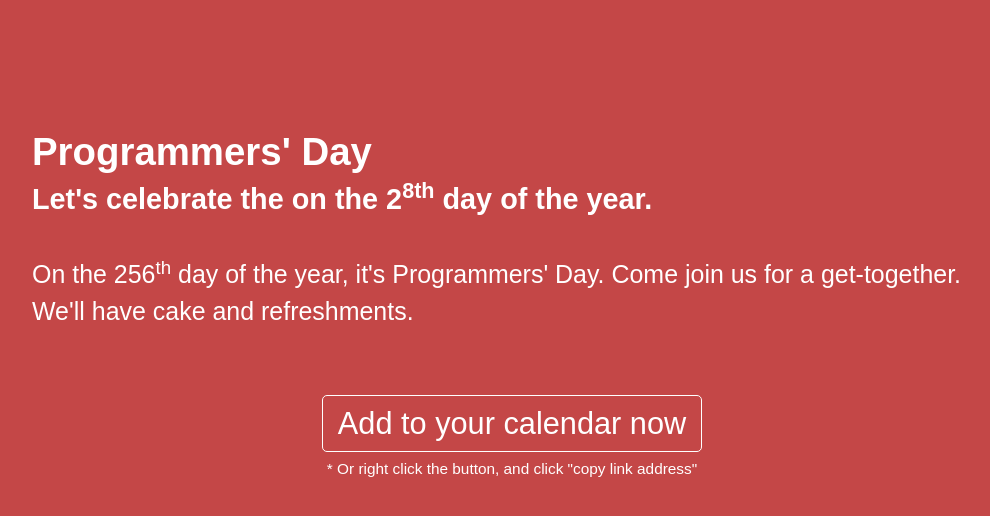
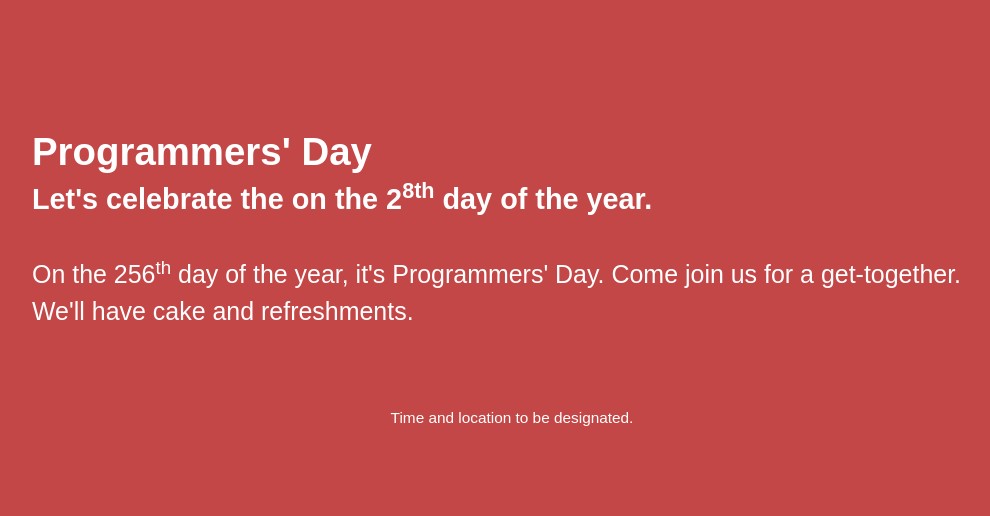
Before and after one commit to sfussss/sfussss.github.io, a plain HTML site: page programmers-day/index.html in a window 1280 px wide. Shown: the whole page, without its empty margins (128-1118 px from the left). Drawn offline with Linux system fonts and the light colour scheme.

Commit message:
Time and date to be designated.

```diff
--- a/programmers-day/index.html
+++ b/programmers-day/index.html
@@ -19,9 +19,11 @@
         </p>
 
         <section class="link-section">
-            <a class="button-link" href="#">Add to your calendar now</a>
-            <br>
-            <p>* Or right click the button, and click "copy link address"</p>
+          <!--<a class="button-link" href="#">Add to your calendar now</a>
+          <br>
+          <p>* Or right click the button, and click "copy link address"</p>
+          -->
+          <p>Time and location to be designated.</p>
         </section>
       </hgroup>
     </div>
```
